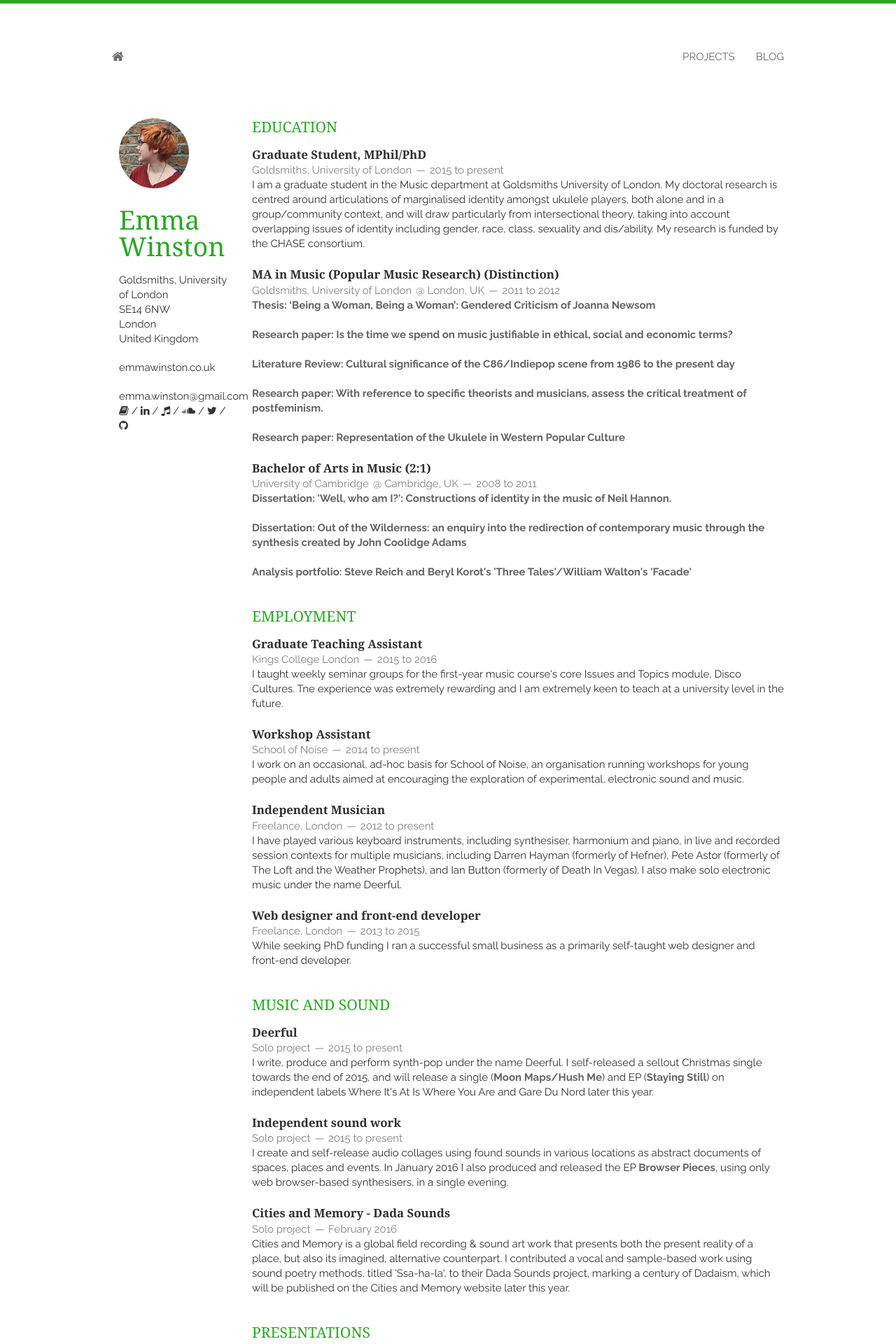
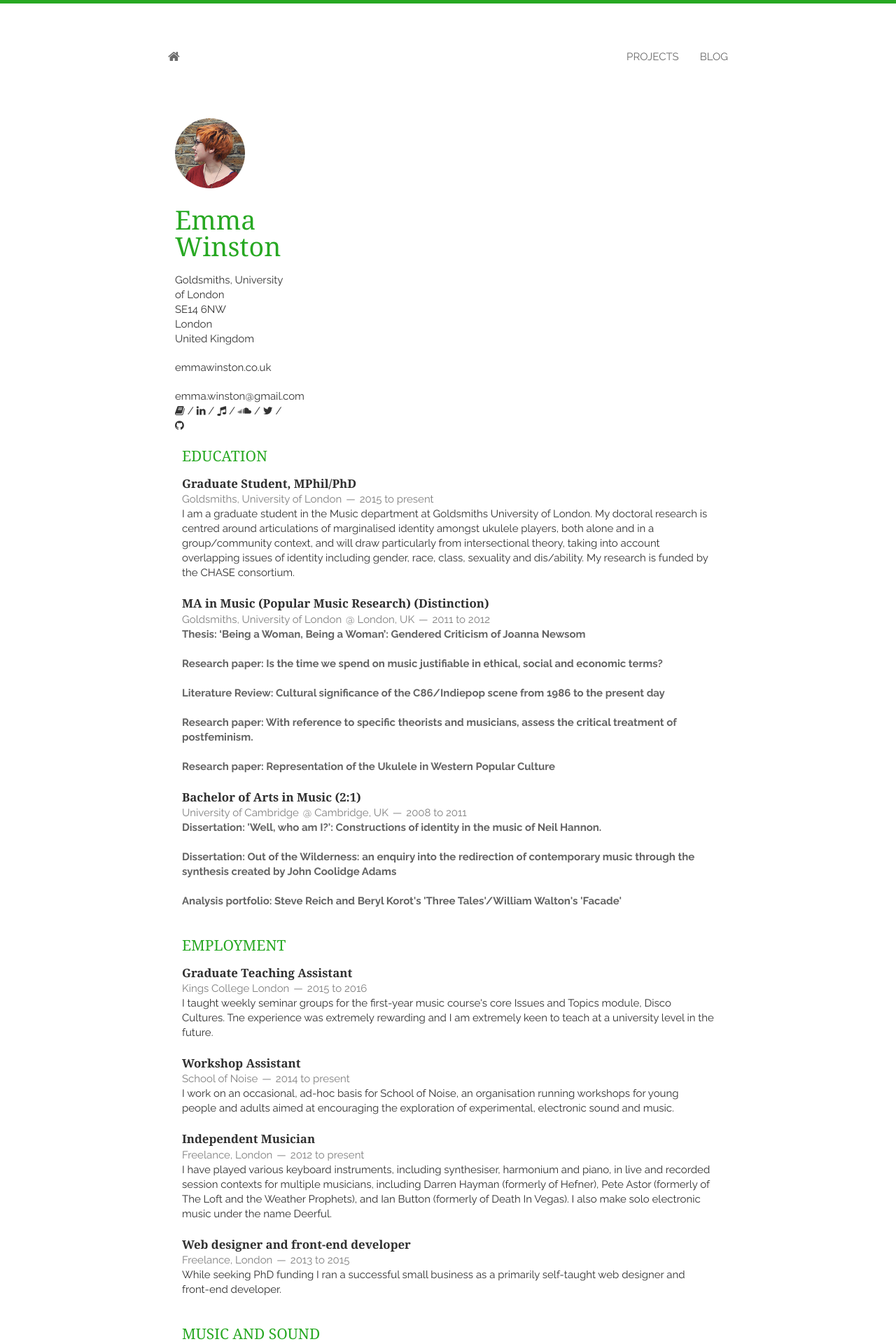
Before and after one commit to emmawinston/cv, a Jekyll site: the page built from index.html, in a window 1280 px wide. Shown: the top 1920 px of the page at 70% size. Built offline with Jekyll 4.4.1, drawn with Linux system fonts in a browser that asks for light colours; nearby versions of some CDN libraries; Markdown is read by kramdown in place of the engine named in the settings; the list of posts is cut into pages by our own code.

Commit message:
update skeleton

```diff
--- a/static/css/skeleton.css
+++ b/static/css/skeleton.css
@@ -21,7 +21,7 @@
 /* #Base 960 Grid
 ================================================== */
 
-    .container                                  { position: relative; width: 960px; margin: 0 auto; padding: 0; }
+    .container                                  { position: relative; width: 800px; margin: 0 auto; padding: 0; }
     .container .column,
     .container .columns                         { float: left; display: inline; margin-left: 10px; margin-right: 10px; }
     .row                                        { margin-bottom: 20px; }
```
